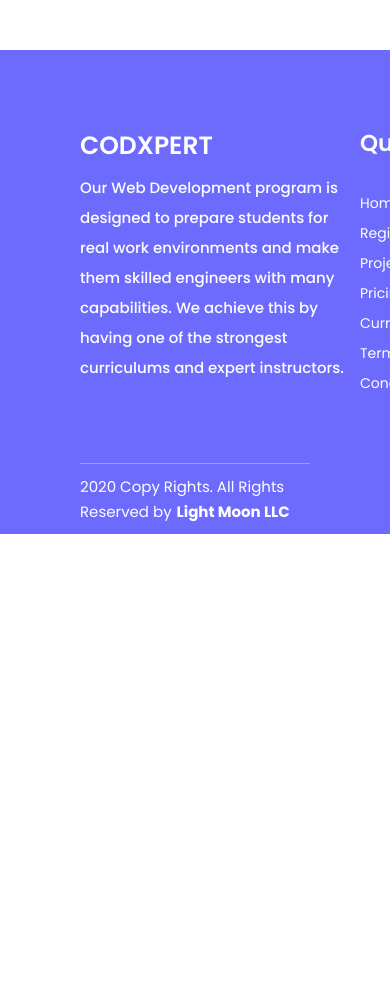
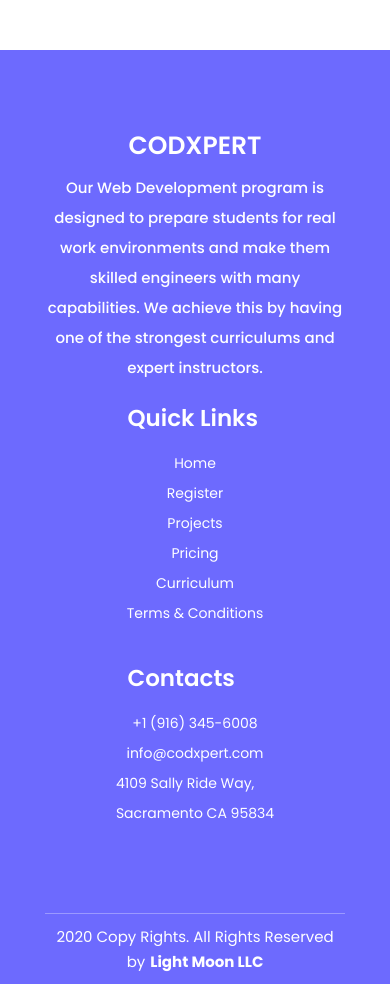
Before and after one commit to Ajmaljalal/bootcamp-website, a React (Create React App) app: page / in a window 390 px wide. Shown: the part 3740-4724 px from the top of the page. Before the commit the page ends 4274 px from the top, so only its background shows below. Built offline with nearby package versions, Linux system fonts and the light colour scheme.

Commit message:
footer responsiveness done

```diff
--- a/src/styles/footer.css
+++ b/src/styles/footer.css
@@ -35,7 +35,7 @@
 }
 
 .footer__bio {
-  width: 393px;
+  max-width: 393px;
   font-size: 15px;
   line-height: 30px;
 }
@@ -96,18 +96,45 @@
   }
 
   .footer__bio {
-    width: 280px;
     font-size: 15px;
     line-height: 30px;
     font-weight: 500;
+    text-align: center;
   }
 
   .footer__main__content {
     width: 100%;
+    flex-direction: column;
+    align-items: center;
+    min-width: 300px;
+  }
+
+  .footer__logo__section,
+  .footer__quick__links__section,
+  .footer__contact__us {
+    min-width: 300px;
+    margin-bottom: 20px;
+    align-items: center;
   }
 
   .footer__title {
     width: 135px;
+    padding-bottom: 0;
+  }
+
+  .links__container {
+    padding: 0 5px;
+    display: flex;
+    flex-direction: column;
+    align-items: center;
+  }
+
+  .footer__copyright__section {
+    min-width: 300px;
+  }
+
+  .footer__copyright__section p {
+    text-align: center;
   }
 
 }
```
